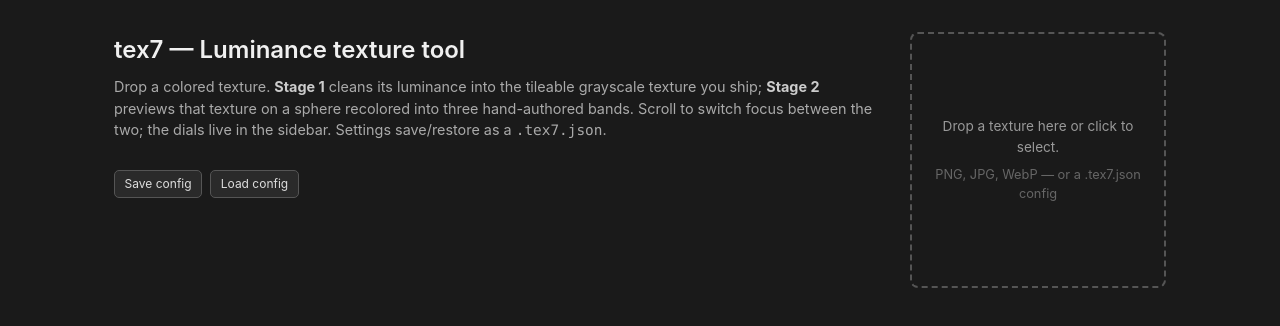
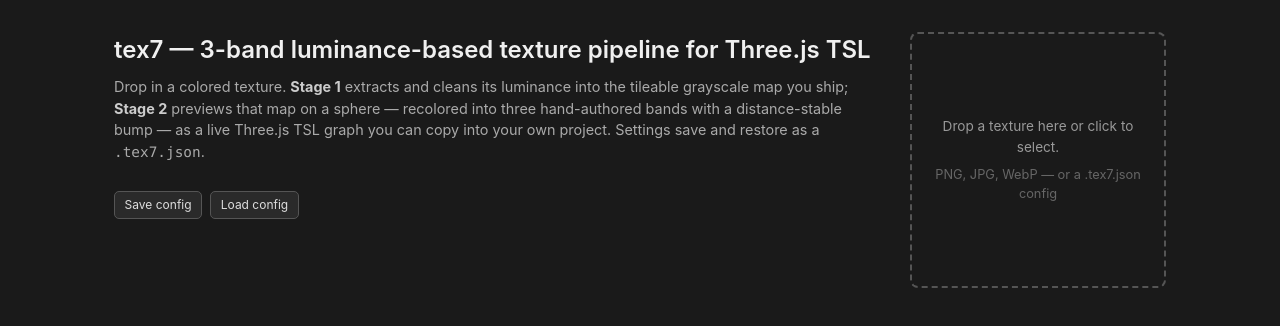
Before and after one commit to verekia/tex7, a Next.js app: page / in a window 1280 px wide. Shown: the top 326 px of the page. Built offline with nearby package versions, Linux system fonts and the light colour scheme.

Commit message:
docs: update docs

```diff
--- a/src/MainView.tsx
+++ b/src/MainView.tsx
@@ -58,18 +58,18 @@
   return (
     <>
       <Head>
-        <title>tex7 — Luminance texture tool</title>
+        <title>tex7 — 3-band luminance-based texture pipeline for Three.js TSL</title>
       </Head>
       <div id="app">
         <header id="app-header">
           <div className="header-bar">
             <div className="header-main">
-              <h1>tex7 — Luminance texture tool</h1>
+              <h1>tex7 — 3-band luminance-based texture pipeline for Three.js TSL</h1>
               <p className="intro">
-                Drop a colored texture. <b>Stage 1</b> cleans its luminance into the tileable grayscale texture you
-                ship; <b>Stage 2</b> previews that texture on a sphere recolored into three hand-authored bands. Scroll
-                to switch focus between the two; the dials live in the sidebar. Settings save/restore as a{' '}
-                <code>.tex7.json</code>.
+                Drop in a colored texture. <b>Stage 1</b> extracts and cleans its luminance into the tileable grayscale
+                map you ship; <b>Stage 2</b> previews that map on a sphere — recolored into three hand-authored bands
+                with a distance-stable bump — as a live Three.js TSL graph you can copy into your own project. Settings
+                save and restore as a <code>.tex7.json</code>.
               </p>
               <div className="config-bar">
                 <button
```
Also changed, not shown: 2 other files (tests, documents, lock files or other folders).
